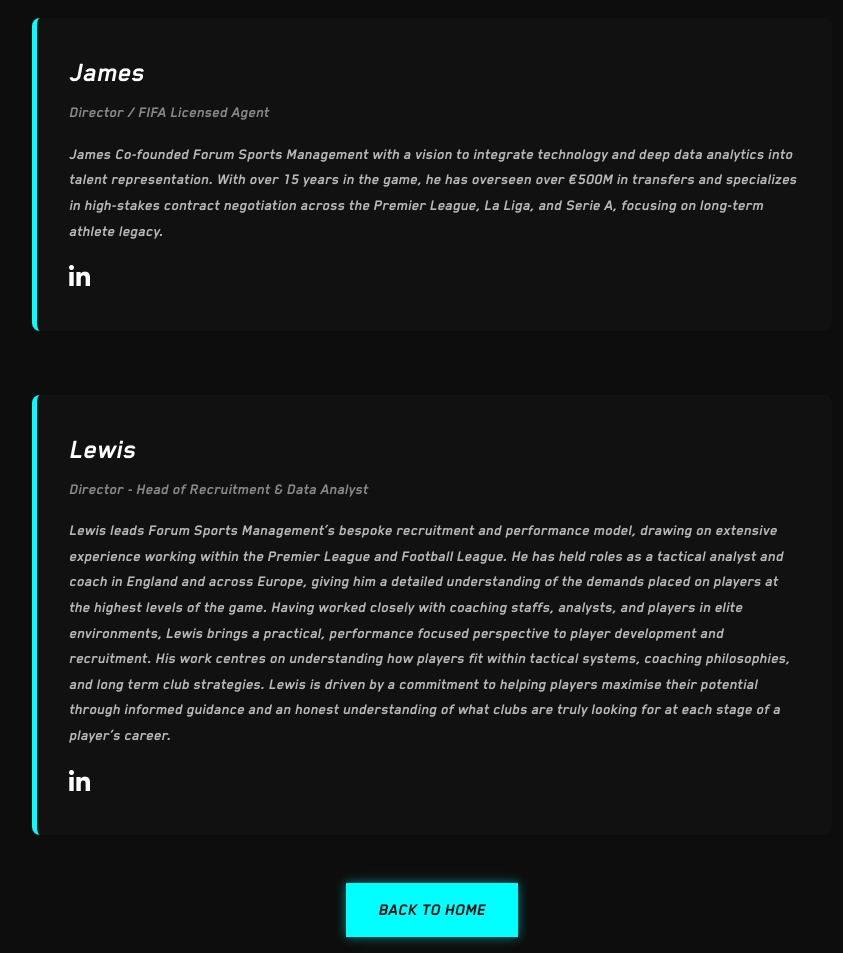
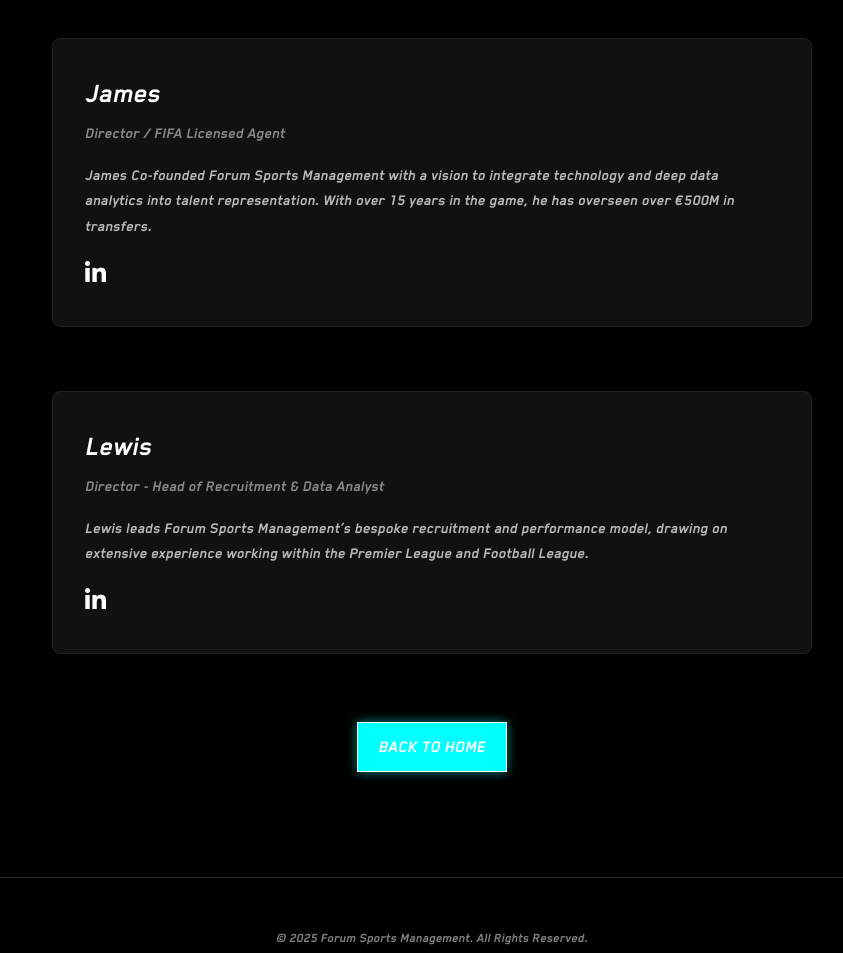
Before and after one commit to mahi-apk/forum-sports-website, a plain HTML site: page team.html in a window 1280 px wide. Shown: the part 380-1333 px from the top of the page, without its empty margins (208-1051 px from the left). Drawn offline with Linux system fonts and the light colour scheme.

Commit message:
Refactor team.html for improved structure and design
Updated team page layout and styles for better presentation.

```diff
--- a/team.html
+++ b/team.html
@@ -4,8 +4,15 @@
     <meta charset="UTF-8">
     <meta name="viewport" content="width=device-width, initial-scale=1.0">
     <title>Our Team - Forum Sports Management</title>
+
     <link rel="stylesheet" href="css/style.css">
     <link rel="stylesheet" href="https://cdnjs.cloudflare.com/ajax/libs/font-awesome/6.0.0-beta3/css/all.min.css">
+
+    <style>
+        body { background-color: #000; color: #fff; margin: 0; }
+        .header { display: flex; justify-content: space-between; align-items: center; padding: 20px; background: #000; }
+        .logo-img { width: 180px; height: auto; }
+    </style>
 </head>
 <body>
 
@@ -22,7 +29,9 @@
 
     <header class="header">
         <div class="logo">
-            <a href="index.html"><img src="img/my-logo.png" alt="Company Logo" class="logo-img" style="height: auto; width: 180px; max-width: 100%;"></a>
+            <a href="index.html">
+                <img src="img/my-logo.png" alt="Company Logo" class="logo-img">
+            </a>
         </div>
         <nav class="desktop-nav">
             <a href="services.html" class="nav-link-effect">Services</a>
@@ -30,37 +39,39 @@
             <a href="news.html" class="nav-link-effect">News</a>
             <a href="index.html#contact" class="nav-link-effect">Contact</a>
         </nav>
-        <button id="openMenu" class="nav-toggle" aria-label="Open navigation menu"><i class="fas fa-bars"></i></button>
+        <button id="openMenu" class="nav-toggle" aria-label="Open menu"><i class="fas fa-bars"></i></button>
     </header>
 
-    <section id="team-page" class="team-section section-padding stagger-reveal" style="padding-top: 150px;">
+    <main>
+        <section id="team-page" class="team-section section-padding stagger-reveal" style="padding-top: 150px; min-height: 100vh;">
             <div class="section-header">
                 <h1 class="title stagger-item">Our Team</h1>
                 <p class="subtitle stagger-item">Meet the experts who integrate market intelligence and performance data to drive unparalleled client success.</p>
             </div>
 
-        <div class="employee-list-grid" style="max-width: 800px; margin: 0 auto;">
-            <div id="james" class="employee-card stagger-item digital-hover" style="grid-column: 1 / -1; margin-bottom: 2rem; background: #111; padding: 2rem; border-radius: 8px;">
-                <h3 style="margin-top: 0;">James</h3>
-                <span class="employee-title" style="color: #888; font-weight: bold;">Director / FIFA Licensed Agent</span>
-                <p>James Co-founded Forum Sports Management with a vision to integrate technology and deep data analytics into talent representation. With over 15 years in the game, he has overseen over €500M in transfers and specializes in high-stakes contract negotiation across the Premier League, La Liga, and Serie A, focusing on long-term athlete legacy.</p>
-                <div class="social-links" style="margin-top: 1rem;"><a href="#"><i class="fab fa-linkedin-in"></i></a></div>
+            <div class="employee-list-grid" style="max-width: 800px; margin: 0 auto; padding: 20px;">
+                <div id="james" class="employee-card stagger-item digital-hover" style="margin-bottom: 2rem; background: #111; padding: 2rem; border-radius: 8px; border: 1px solid #222;">
+                    <h3 style="margin-top: 0; color: #fff;">James</h3>
+                    <span class="employee-title" style="color: #888;">Director / FIFA Licensed Agent</span>
+                    <p>James Co-founded Forum Sports Management with a vision to integrate technology and deep data analytics into talent representation. With over 15 years in the game, he has overseen over €500M in transfers.</p>
+                    <div class="social-links" style="margin-top: 1rem;"><a href="#" style="color: #fff;"><i class="fab fa-linkedin-in"></i></a></div>
                 </div>
 
-            <div id="lewis" class="employee-card stagger-item digital-hover" style="grid-column: 1 / -1; background: #111; padding: 2rem; border-radius: 8px;">
-                <h3 style="margin-top: 0;">Lewis</h3>
-                <span class="employee-title" style="color: #888; font-weight: bold;">Director - Head of Recruitment & Data Analyst</span>
-                <p>Lewis leads Forum Sports Management’s bespoke recruitment and performance model, drawing on extensive experience working within the Premier League and Football League. He has held roles as a tactical analyst and coach in England and across Europe, giving him a detailed understanding of the demands placed on players at the highest levels of the game.
-Having worked closely with coaching staffs, analysts, and players in elite environments, Lewis brings a practical, performance focused perspective to player development and recruitment. His work centres on understanding how players fit within tactical systems, coaching philosophies, and long term club strategies.
-Lewis is driven by a commitment to helping players maximise their potential through informed guidance and an honest understanding of what clubs are truly looking for at each stage of a player’s career.</p>
-                <div class="social-links" style="margin-top: 1rem;"><a href="#"><i class="fab fa-linkedin-in"></i></a></div>
+                <div id="lewis" class="employee-card stagger-item digital-hover" style="background: #111; padding: 2rem; border-radius: 8px; border: 1px solid #222;">
+                    <h3 style="margin-top: 0; color: #fff;">Lewis</h3>
+                    <span class="employee-title" style="color: #888;">Director - Head of Recruitment & Data Analyst</span>
+                    <p>Lewis leads Forum Sports Management’s bespoke recruitment and performance model, drawing on extensive experience working within the Premier League and Football League.</p>
+                    <div class="social-links" style="margin-top: 1rem;"><a href="#" style="color: #fff;"><i class="fab fa-linkedin-in"></i></a></div>
                 </div>
             </div>
 
-        <p style="text-align: center; margin-top: 3rem;"><a href="index.html" class="btn-primary transition-color stagger-item">BACK TO HOME</a></p>
+            <p style="text-align: center; margin-top: 3rem;">
+                <a href="index.html" class="btn-primary" style="text-decoration: none; color: #fff; border: 1px solid #fff; padding: 10px 20px;">BACK TO HOME</a>
+            </p>
         </section>
+    </main>
 
-    <footer class="footer">
+    <footer class="footer" style="text-align: center; padding: 50px 0; border-top: 1px solid #222;">
         <p>&copy; 2025 Forum Sports Management. All Rights Reserved.</p>
     </footer>
 
```
Lines whose indentation alone changed are shown as unchanged.
